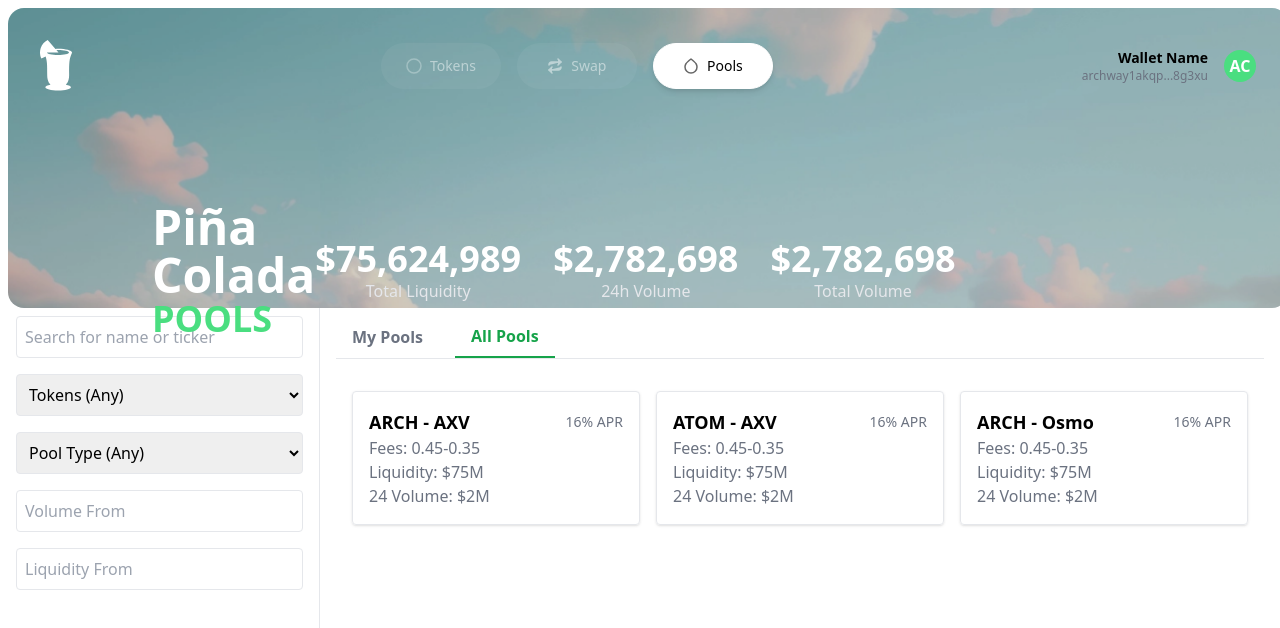
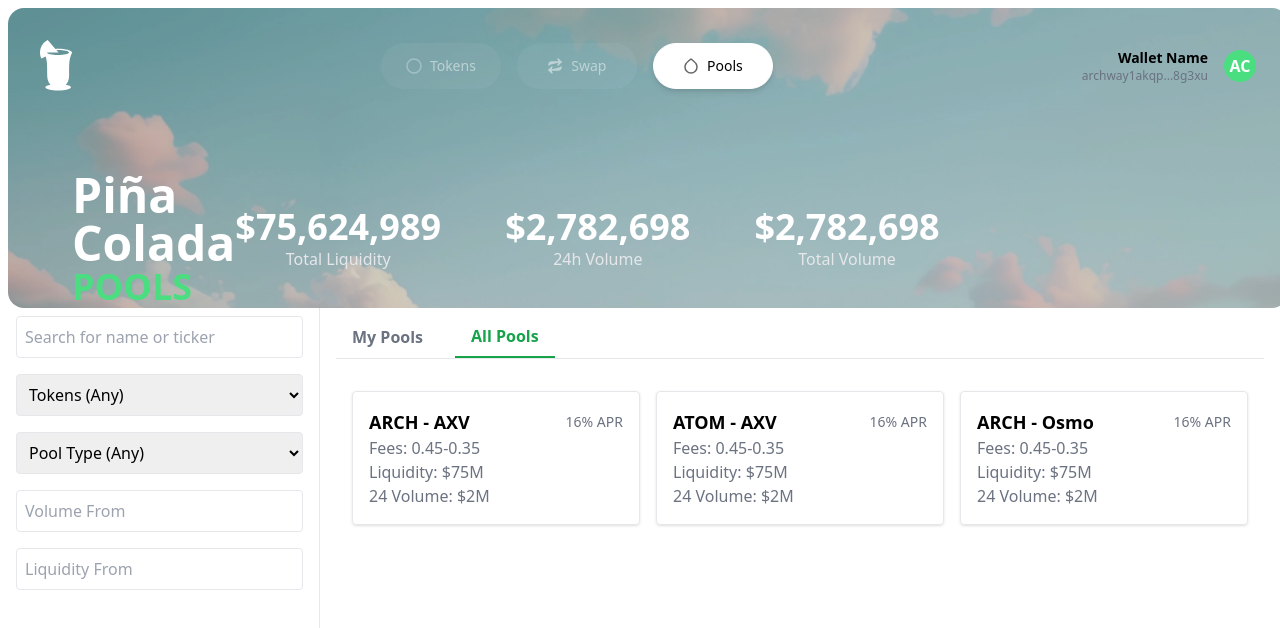
Before and after one commit to naftalimurgor/pinacolada, a Next.js app: page /pools in a window 1280 px wide. Shown: the top 628 px of the page. Built offline with nearby package versions, Linux system fonts and the light colour scheme.

Commit message:
removed styling that was making it hard to use the tabs on poolInterface

```diff
--- a/app/src/PoolInterface.tsx
+++ b/app/src/PoolInterface.tsx
@@ -1,20 +1,32 @@
-'use client';
-import React, { useState, useEffect } from 'react';
-import HeaderSmall from './component/HeaderSmall';
-import HeaderPool from './component/HeaderPool';
+"use client";
+import React, { useState, useEffect } from "react";
+import HeaderSmall from "./component/HeaderSmall";
+import HeaderPool from "./component/HeaderPool";
 
 const FilterSidebar = () => {
   return (
     <div className="w-1/4 p-4 border-r bg-white">
-      <input type="text" placeholder="Search for name or ticker" className="w-full p-2 mb-4 border rounded" />
+      <input
+        type="text"
+        placeholder="Search for name or ticker"
+        className="w-full p-2 mb-4 border rounded"
+      />
       <select className="w-full p-2 mb-4 border rounded">
         <option value="any">Tokens (Any)</option>
       </select>
       <select className="w-full p-2 mb-4 border rounded">
         <option value="any">Pool Type (Any)</option>
       </select>
-      <input type="number" placeholder="Volume From" className="w-full p-2 mb-4 border rounded" />
-      <input type="number" placeholder="Liquidity From" className="w-full p-2 mb-4 border rounded" />
+      <input
+        type="number"
+        placeholder="Volume From"
+        className="w-full p-2 mb-4 border rounded"
+      />
+      <input
+        type="number"
+        placeholder="Liquidity From"
+        className="w-full p-2 mb-4 border rounded"
+      />
     </div>
   );
 };
@@ -45,44 +57,45 @@ const PoolList = ({ pools, onSelect }) => {
 
 const PoolInterface = () => {
   const [selectedPool, setSelectedPool] = useState(null);
-  const [activeTab, setActiveTab] = useState('all');
-  const [showSmallHeader, setShowSmallHeader] = useState(false); // State to toggle header
+  const [activeTab, setActiveTab] = useState("all"); // Track active tab (default to 'all')
+  const [showSmallHeader, setShowSmallHeader] = useState(false); // State to track which header to show
 
   const pools = [
-    { name: 'ARCH - AXV', apr: '16%', liquidity: '$75M', fees: '0.45-0.35', volume: '$2M' },
-    { name: 'ATOM - AXV', apr: '16%', liquidity: '$75M', fees: '0.45-0.35', volume: '$2M' },
-    { name: 'ARCH - Osmo', apr: '16%', liquidity: '$75M', fees: '0.45-0.35', volume: '$2M' },
+    { name: "ARCH - AXV", apr: "16%", liquidity: "$75M", fees: "0.45-0.35", volume: "$2M" },
+    { name: "ATOM - AXV", apr: "16%", liquidity: "$75M", fees: "0.45-0.35", volume: "$2M" },
+    { name: "ARCH - Osmo", apr: "16%", liquidity: "$75M", fees: "0.45-0.35", volume: "$2M" },
   ];
 
+  // Simulating 'My Pools' data
   const myPools = [
-    { name: 'ARCH - AXV', apr: '16%', liquidity: '$50M', fees: '0.40', volume: '$1.5M' },
+    { name: "ARCH - AXV", apr: "16%", liquidity: "$50M", fees: "0.40", volume: "$1.5M" },
   ];
 
-  // Handle tab switch
   const handleTabClick = (tab) => {
     setActiveTab(tab);
   };
 
-  // Scroll effect to switch between headers
+  // Add scroll event to toggle header on scroll
   useEffect(() => {
     const handleScroll = () => {
-      if (window.scrollY > 100) { // Set the scroll threshold to 100px
-        setShowSmallHeader(true);
+      if (window.scrollY > 100) {
+        setShowSmallHeader(true); // Show HeaderSmall when scrolled past 100px
       } else {
-        setShowSmallHeader(false);
+        setShowSmallHeader(false); // Show HeaderPool when scrolled to the top
       }
     };
 
-    window.addEventListener('scroll', handleScroll);
+    window.addEventListener("scroll", handleScroll);
 
+    // Cleanup on unmount
     return () => {
-      window.removeEventListener('scroll', handleScroll);
+      window.removeEventListener("scroll", handleScroll);
     };
   }, []);
 
   return (
     <div className="relative w-full h-screen font-sans">
-      {/* Switch header based on scroll */}
+      {/* Toggle between HeaderSmall and HeaderPool based on scroll */}
       {showSmallHeader ? <HeaderSmall /> : <HeaderPool />}
 
       <div className="flex h-full">
@@ -92,17 +105,17 @@ const PoolInterface = () => {
         <div className="w-3/4 p-4">
           <div className="flex border-b mb-4">
             <button
-              onClick={() => handleTabClick('my')}
+              onClick={() => handleTabClick("my")}
               className={`px-4 py-2 font-semibold ${
-                activeTab === 'my' ? 'border-b-2 border-green-600 text-green-600' : 'text-gray-500'
+                activeTab === "my" ? "border-b-2 border-green-600 text-green-600" : "text-gray-500"
               }`}
             >
               My Pools
             </button>
             <button
-              onClick={() => handleTabClick('all')}
+              onClick={() => handleTabClick("all")}
               className={`px-4 py-2 font-semibold ml-4 ${
-                activeTab === 'all' ? 'border-b-2 border-green-600 text-green-600' : 'text-gray-500'
+                activeTab === "all" ? "border-b-2 border-green-600 text-green-600" : "text-gray-500"
               }`}
             >
               All Pools
@@ -110,7 +123,7 @@ const PoolInterface = () => {
           </div>
 
           {/* Show pool list based on active tab */}
-          {activeTab === 'my' ? (
+          {activeTab === "my" ? (
             <PoolList pools={myPools} onSelect={setSelectedPool} />
           ) : (
             <PoolList pools={pools} onSelect={setSelectedPool} />
--- a/app/src/TokenInterface.tsx
+++ b/app/src/TokenInterface.tsx
@@ -3,6 +3,7 @@
 import React, { useState, useEffect } from "react";
 import HeaderContent from "./component/HeaderContent";
 import HeaderSmall from "./component/HeaderSmall";
+import HeaderPool from "./component/HeaderPool";
 
 const TokenInterface: React.FC = () => {
   const [searchQuery, setSearchQuery] = useState("");
--- a/app/src/component/HeaderPool.tsx
+++ b/app/src/component/HeaderPool.tsx
@@ -24,17 +24,16 @@ const HeaderPool: React.FC = () => {
             >
                 <HeaderContent />
 
-                <div className="flex justify-between items-center p-28">
-                    <div className="flex items-start flex-col">
+
+                <div className="flex justify-between items-center px-8 py-20">
+                    {/* Left Section: Piña Colada Title */}
+                    <div className="flex flex-col items-start">
                         <h1 className="text-5xl font-bold text-white">Piña Colada</h1>
                         <h2 className="text-4xl font-bold text-green-400">POOLS</h2>
                     </div>
-                    <div
-                        className="flex-grow flex justify-center space-x-8 text-center"
-                        style={{
-                            marginRight: '350px',
-                        }}
-                    >
+
+                    {/* Center Section: Liquidity and Volume */}
+                    <div className="flex space-x-16 text-center"  style={{marginRight: '650px'}}>
                         <div>
                             <p className="text-4xl font-bold text-white">$75,624,989</p>
                             <p className="text-md text-gray-200">Total Liquidity</p>
@@ -48,9 +47,8 @@ const HeaderPool: React.FC = () => {
                             <p className="text-md text-gray-200">Total Volume</p>
                         </div>
                     </div>
+                </div>
 
-
-                </div>
             </div>
         </div>
     );
```
